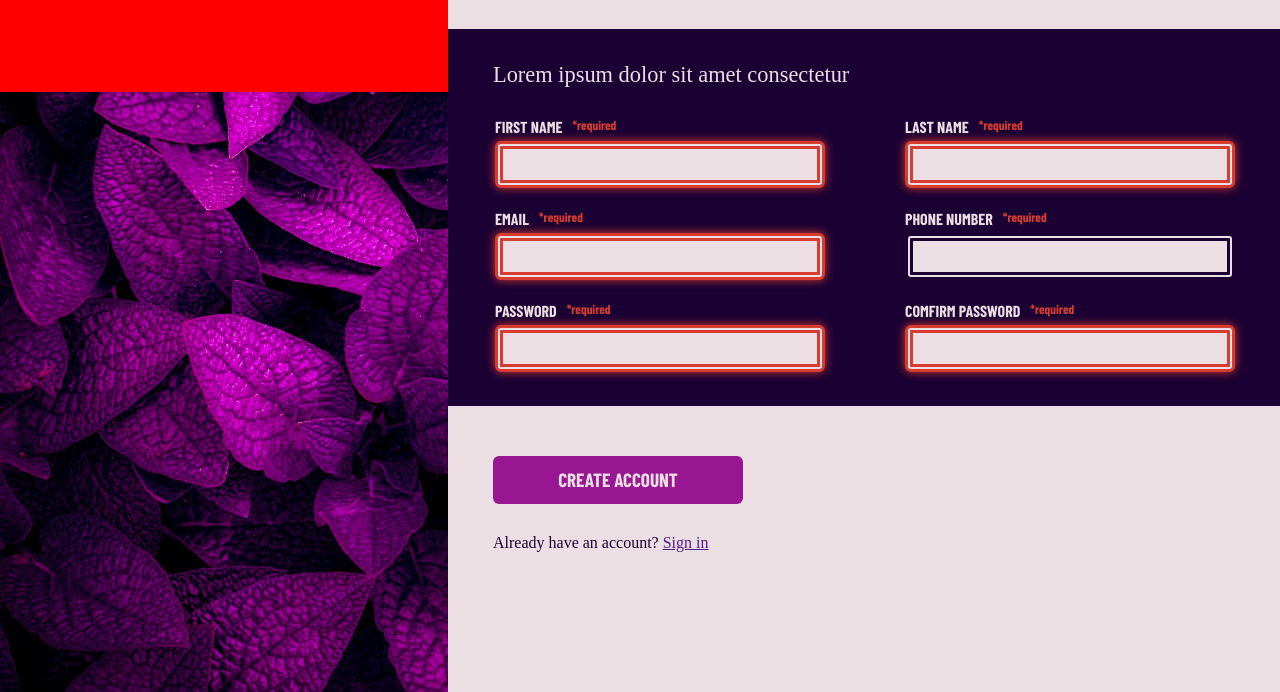
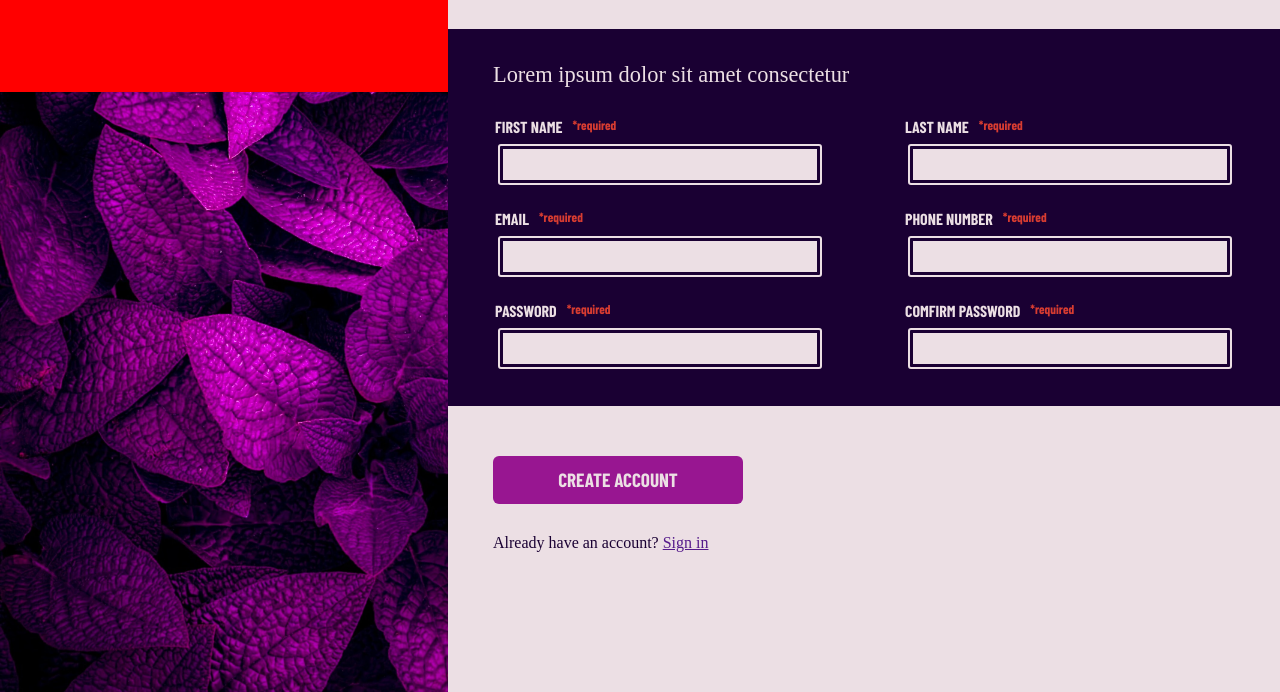
Before and after one commit to dragonvedb/sign-up-form, a plain HTML site: page index.html in a window 1280 px wide. Shown: the part 258-950 px from the top of the page. Drawn offline with nearby package versions, Linux system fonts and the light colour scheme; a web font is replaced by a local one.

Commit message:
Make it so the email input only turns red when invalid and not empty

```diff
--- a/index.html
+++ b/index.html
@@ -30,7 +30,7 @@
                     <fieldset>
                         <div class="form-field">
                             <label for="email">EMAIL</label>
-                            <input id="email" name="user_email" type="email" required>
+                            <input id="email" name="user_email" type="email" placeholder=" " required>
                         </div>
                         <div class="form-field">
                             <label for="phone-number">PHONE NUMBER</label>
--- a/styles.css
+++ b/styles.css
@@ -80,15 +80,20 @@ input {
     border-radius: 6px;
 }
 
+input[type="email"]:invalid:not(:placeholder-shown) {
+    border-color: hsl(4, 68%, 52%);
+    box-shadow: 0px 0px 10px hsl(4, 68%, 52%);
+}
+
+/*input:invalid:empty:not(:focus) {
+    border-color: hsl(270, 100%, 10%);
+    box-shadow: none;
+}*/
+
 input:focus {
     border-color: hsl(303, 75%, 34%);
     box-shadow: 0px 0px 10px hsl(303, 75%, 34%);
     outline: none;
-}
-
-input:invalid:not(:focus) {
-    border-color: hsl(4, 68%, 52%);
-    box-shadow: 0px 0px 10px hsl(4, 68%, 52%);
 }
 
 label,
```
